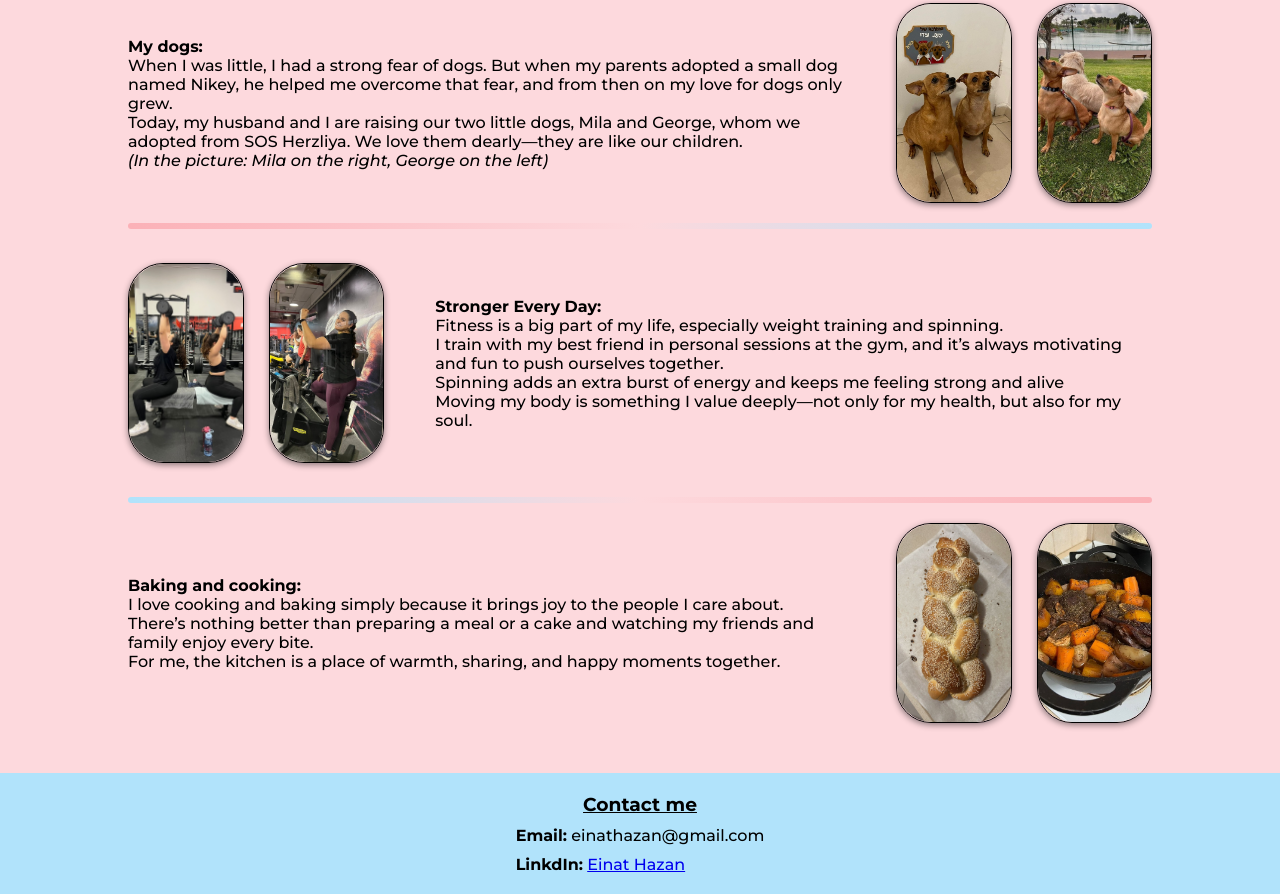
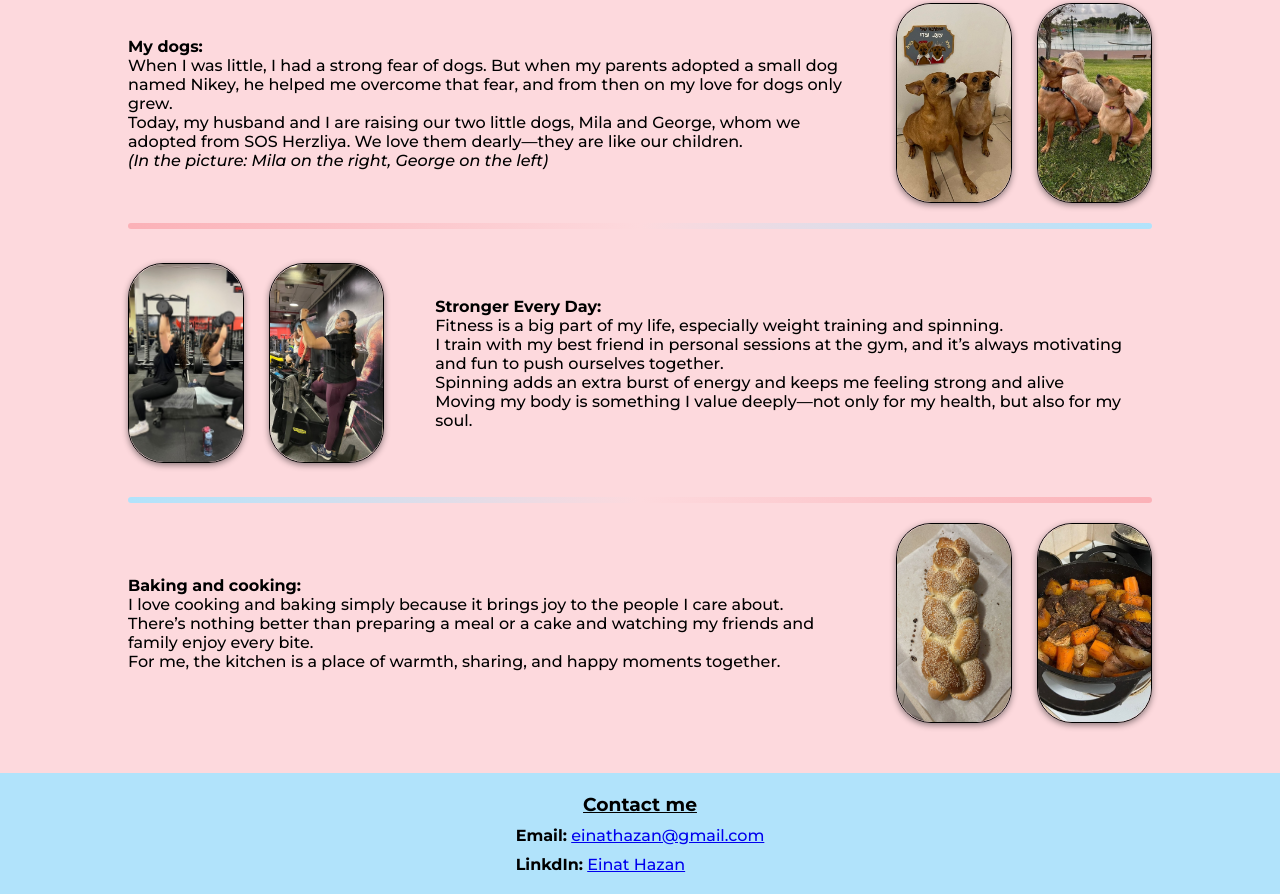
Before and after one commit to einathazan/My-Personal-Website, a plain HTML site: page index.html in a window 1280 px wide. Shown: the part 717-1611 px from the top of the page. Drawn offline with Linux system fonts and the light colour scheme.

Commit message:
change email to link

```diff
--- a/index.html
+++ b/index.html
@@ -98,7 +98,7 @@
 					<h3><u>Contact me</u></h3>
 				</div>
 				<div class="contact-me-info">
-					<p><b>Email:</b> einathazan@gmail.com</p>
+					<p><b>Email:</b> <a href="mailto:einathazan@gmail.com" >einathazan@gmail.com</a></p>
 					<p><b>LinkdIn:</b> <a href="https://www.linkedin.com/in/einat-hazan/" target="_blank">Einat Hazan</a></p>
 				</div>
 			</div>
```
Also changed, not shown: 1 other file.
